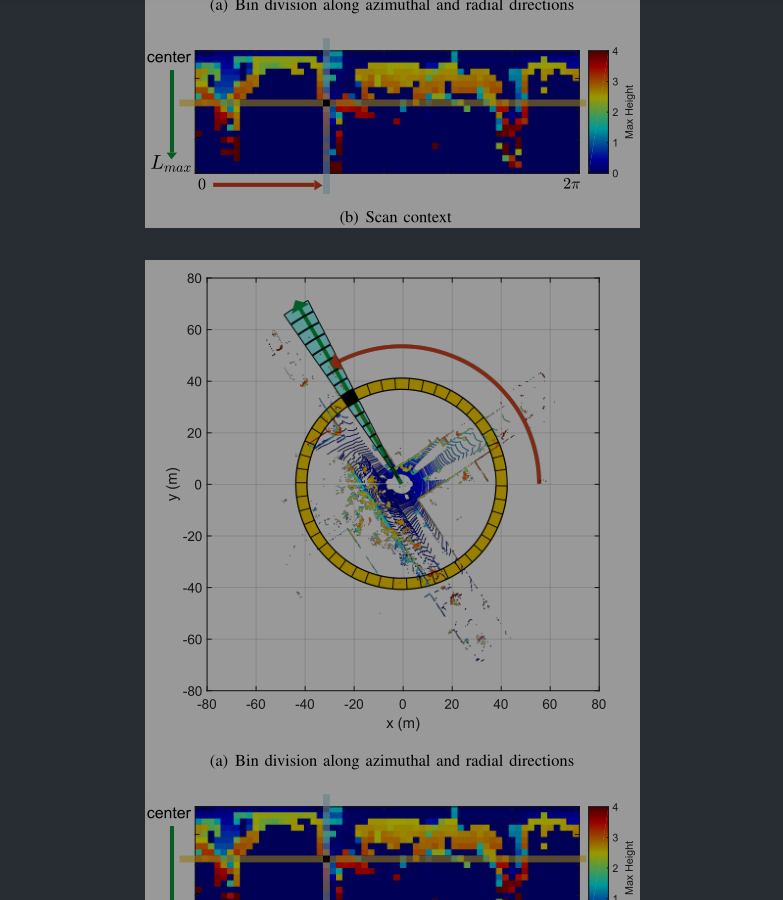
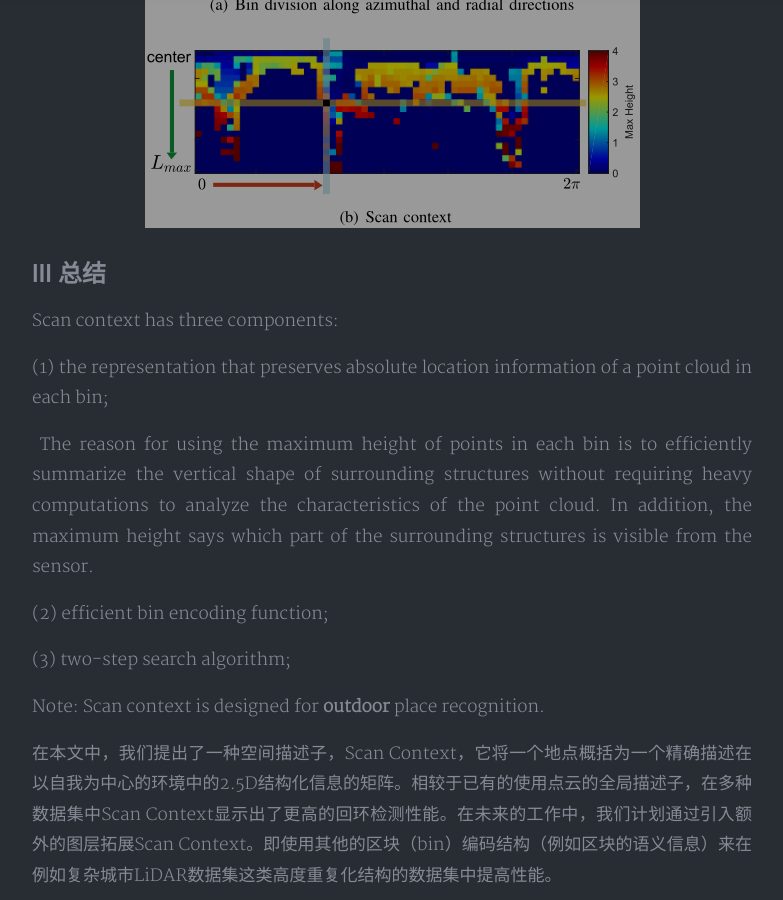
Before and after one commit to haiyang2022/haiyang2022.github.io, a Jekyll site: the page built from _posts/2022-05-20-[论文阅读]Scan Context Egocentric Spatial Descriptor for Place Recognition within 3D Point Clouds Map.md, in a window 1280 px wide and 900 px high, scrolled down 2072 px. Shown: the whole window, without its empty margins (248-1031 px from the left). Built offline with Jekyll 4.4.1, drawn with Linux system fonts in a browser that asks for light colours; nearby versions of some CDN libraries; a style sheet for code colours, icons or effects is not loaded.

Commit message:
Update 2022-05-20-[论文阅读]Scan Context Egocentric Spatial Descriptor for Place Recognition within 3D Point Clouds Map.md

```diff
--- a/_posts/2022-05-20-[论文阅读]Scan Context Egocentric Spatial Descriptor for Place Recognition within 3D Point Clouds Map.md
+++ b/_posts/2022-05-20-[论文阅读]Scan Context Egocentric Spatial Descriptor for Place Recognition within 3D Point Clouds Map.md
@@ -20,7 +20,6 @@ Paper reading 01
 Scan context 是一种区别于传统的基于直方图或基于特征点的3D激光雷达描述子，主要用途是做激光重定位和回环检测，它会对一帧点云以激光为中心进行点云分块，首先在半径方向将点云分为若干个等距的圆环（黄色部分），再在水平方向将点云分成等圆心角的扇形（青色部分）（原始论文中分了20个圆环和60个扇形），则每一个圆环与扇形的重叠部分（黑色部分）就是一个分好的区域（bin），计算每一个区域内Z值的最大值，该值即为该区域Scan context值（区域为空赋0值），将所有区域的Scan context值记录为一个矩阵，这个矩阵的行数等于扇形区域的数量，列数等于圆环的数量，将这个矩阵（单通道），用颜色表（jet colormap）表示出来，即可得到此帧点云的Scan context值。
 
 之后作者定义了一个公式来计算两帧点云Scan context描述子的位置相似度（实质是计算两帧点云所有列向量夹角余弦值的和），该值越小相似度越高。在计算位置相似度时计算量太大，通过将圆环编码为旋转不变的一维描述子ring key（一维数组，数组中每个元素为第i个圆环ring的编码值，ri排布距离由近到远），对数据进行压缩与降维，此后两个Scan context匹配时只对比ring key的相似度，不再计算余弦距离。同时，为ring key构建kd-tree加速查找候选相似帧。（在开源程序中使用了类似的sector key来对数据做降维和加速搜索）
-![paper01.png](https://github.com/haiyang2022/haiyang2022.github.io/blob/main/_posts/paper01.png)
 <img src="https://github.com/haiyang2022/haiyang2022.github.io/blob/main/_posts/paper01.png"/>
 ## Ⅲ 总结
 
```
